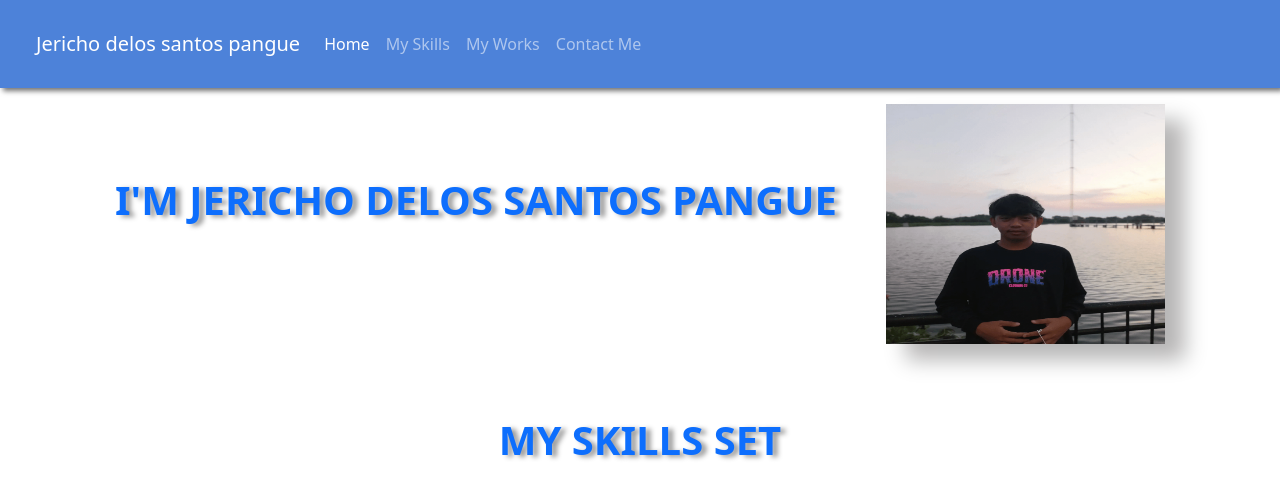
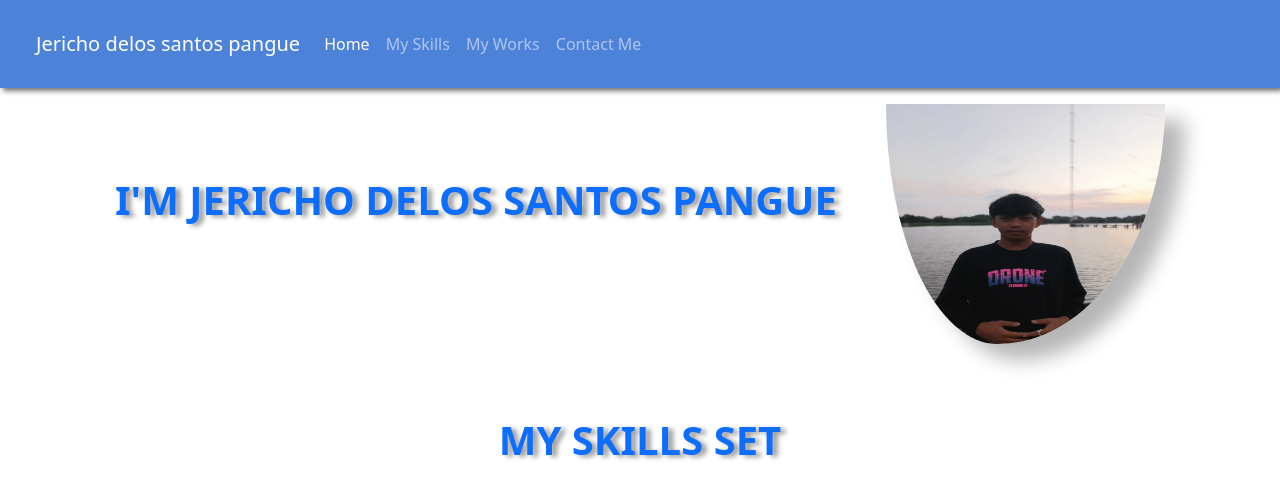
Before and after one commit to jericho1717/Portfolio, a plain HTML site: page index.html in a window 1280 px wide. Shown: the top 490 px of the page. Drawn offline with nearby package versions, Linux system fonts and the light colour scheme.

Commit message:
change border radius

```diff
--- a/style.css
+++ b/style.css
@@ -14,6 +14,7 @@ body{
     font-weight: 900;
   }
 .image{
+  border-radius: 47% 53% 60% 40% / 0% 0% 100% 100% ;
   width: 100%;
   height: 30vh;
   box-shadow: 20px 16px 20px rgba(6, 0, 0, 0.29);
```
